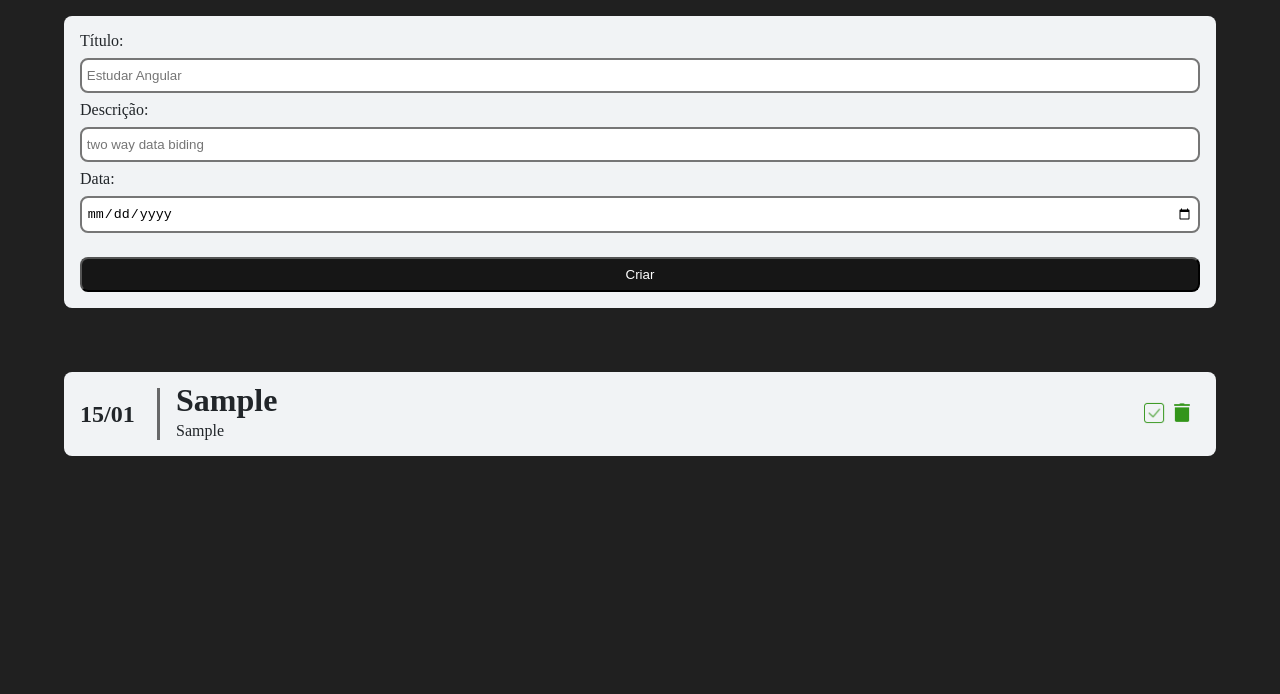
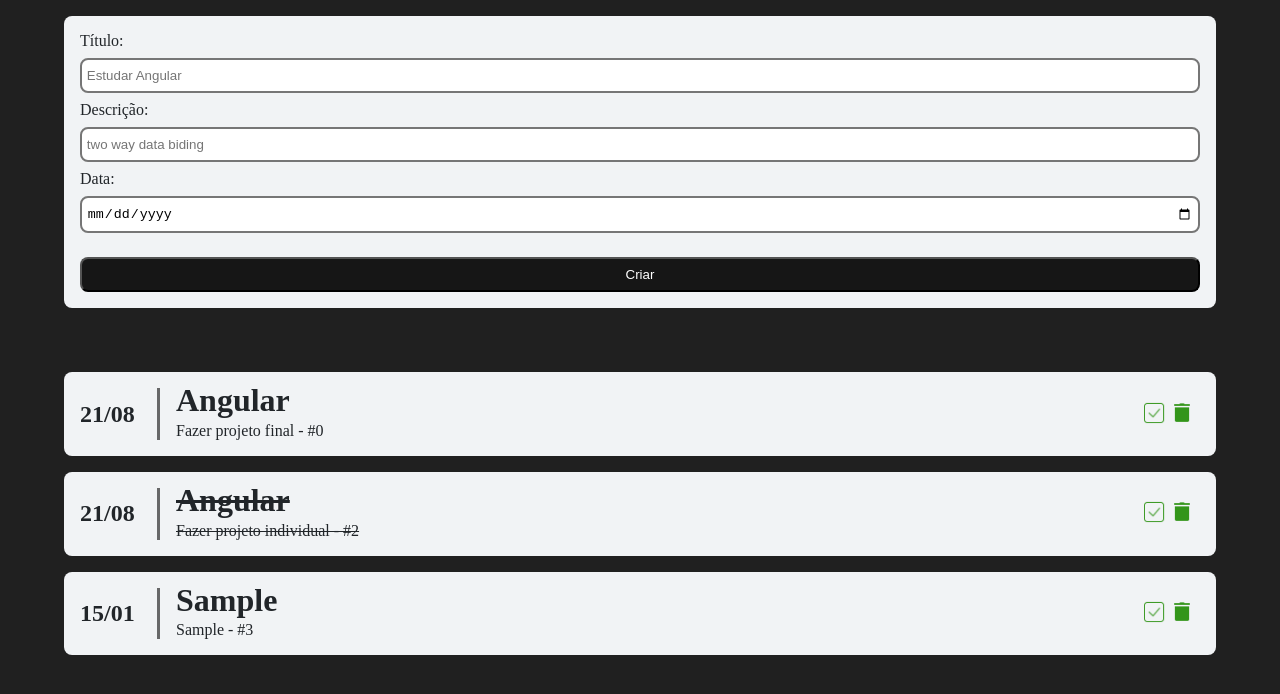
Before and after one commit to Octavio-Massaro/projeto_final_modulo2, a plain HTML site: page index.html in a window 1280 px wide. Both pictures are taken after typing "Sample", "Sample", "2020-01-15" into the empty fields and a click on the button "Criar". Drawn offline with Linux system fonts and the light colour scheme.

Commit message:
refatorado para encapsular logica de criar os elementos no DOM, e refatorado funções concluirTarefa, excluirTarefa e adicionarTarefa para manipular o array e depois chamar a função que cria os elementos no DOM

```diff
--- a/index.html
+++ b/index.html
@@ -51,7 +51,7 @@
       </li> -->
     </ul>
   </div>
-  <script src="./to-do-list-project.js"></script>
+  <script src="./to-do-list-project.js" type="module"></script>
 </body>
 
 </html>
--- a/to-do-list-project.js
+++ b/to-do-list-project.js
@@ -1,90 +1,52 @@
-// var id = 0;
-
-let lista_tarefas = [
+// escopo global
+const lista_tarefas = [
   {
     id: 0,
-    titulo: "tes1",
-    data: "teste1",
-    descricao: "teste1",
-    status: "teste11",
+    titulo: "Angular",
+    data: "21/08",
+    descricao: "Fazer projeto final",
+    concluido: false,
   },
-
   {
     id: 2,
-    titulo: "",
-    data: "",
-    descricao: "",
-    status: "",
+    titulo: "Angular",
+    data: "21/08",
+    descricao: "Fazer projeto individual",
+    concluido: true,
   },
 ];
 
-// var novo_item = {
-//         id,
-//         titulo: "",
-//         data:"",
-//         descricao:"",
-//         status:"",
-//       }
+criaListaTarefas();
 
+function criaListaTarefas() {
+  const ulCards = document.querySelector("#to-do-list");
+  ulCards.innerHTML = ""; // limpa todos os itens da to-do list atuais
 
-// function adicionar(entrada,lista_tarefas) {
-//     lista_tarefas.push({...entrada,id});
-//     id++;
-// }
-
-// function remover() {
-
-// }
-
-// let parar = false;
-// while(true){
-//     if(parar){
-//         break;
-//}
-
-// adicionar(novo_item,lista_tarefas);
-// console.log(lista_tarefas);
-// adicionar(novo_item,lista_tarefas);
-// console.log(lista_tarefas);
-// }
-
-// Variaveis
-// const adiciona = document.querySelector("#input-new-task");
-
-
-function concluirTarefa(itemDom) {
-  itemDom.classList.toggle("concluido");
-}
-
-function excluirTarefa(itemDom) {
-  itemDom.parentNode.removeChild(itemDom);
-}
-
-function criarTarefa(tituloItem, descricaoItem, dataItem) {
-  const lista_cards = document.querySelector("#to-do-list");
-
+  // cria novamente todos os itens que estão dentro de lista_tarefas
+  lista_tarefas.forEach(({ id, data, titulo, descricao, concluido }) => {
     const li = document.createElement("li");
     li.classList.add("card");
-  lista_cards.appendChild(li);
+    ulCards.appendChild(li);
 
     const div_data = document.createElement("div");
     div_data.classList.add("data");
     li.appendChild(div_data);
 
     const h2_data = document.createElement("h2");
-  h2_data.innerText = dataItem;
+    h2_data.innerText = data;
     div_data.appendChild(h2_data);
 
     const div_texto = document.createElement("div");
     div_texto.classList.add("texto");
+    concluido ? div_texto.classList.add("concluido") : '';
     li.appendChild(div_texto);
 
     const h1 = document.createElement("h1");
-  h1.innerText = tituloItem;
+    h1.innerText = titulo;
     div_texto.appendChild(h1);
 
     const p = document.createElement("p");
-  p.innerText = descricaoItem;
+    p.innerText = descricao + ' - #' + id;
     div_texto.appendChild(p);
 
     const div_btn = document.createElement("div");
@@ -93,7 +55,7 @@ function criarTarefa(tituloItem, descricaoItem, dataItem) {
 
     const btn_check = document.createElement("button");
     btn_check.classList.add("btn-done");
-  btn_check.addEventListener("click", () => concluirTarefa(div_texto));
+    btn_check.addEventListener("click", () => concluirTarefa(id));
     div_btn.appendChild(btn_check);
 
     const img_check = document.createElement("img");
@@ -102,13 +64,41 @@ function criarTarefa(tituloItem, descricaoItem, dataItem) {
 
     const btn_excluir = document.createElement("button");
     btn_excluir.classList.add("btn-delete");
-  btn_excluir.addEventListener("click", () => excluirTarefa(li));
+    btn_excluir.addEventListener("click", () => excluirTarefa(id));
     div_btn.appendChild(btn_excluir);
 
     const img_excluir = document.createElement("img");
     img_excluir.src = "./assets/trash_icon.png";
     btn_excluir.appendChild(img_excluir);
+  });
 }
+
+function concluirTarefa(id) {
+  const index = lista_tarefas.findIndex(item => item.id === id);
+  lista_tarefas[index].concluido = !lista_tarefas[index].concluido;
+  criaListaTarefas();
+}
+
+function excluirTarefa(id) {
+  // itemDom.parentNode.removeChild(itemDom);
+  const index = lista_tarefas.findIndex(item => item.id === id);
+  lista_tarefas.splice(index,1);
+  criaListaTarefas();
+}
+
+function adicionarTarefa(titulo, descricao, data, id) {
+  const item = {
+    id,
+    titulo,
+    data,
+    descricao,
+    concluido: false,
+  };
+  lista_tarefas.push(item);
+  criaListaTarefas();
+}
+
+
 
 const formulario = document.querySelector('#formulario');
 formulario.addEventListener("submit", (event) => {
@@ -119,7 +109,8 @@ formulario.addEventListener("submit", (event) => {
   const descricaoItem = document.querySelector('#input-descricao').value;
   let dataItem = document.querySelector('#input-data').value.split("-");
   dataItem = `${dataItem[2]}/${dataItem[1]}`
+  const id = Math.max(...lista_tarefas.map(item => item.id)) + 1;
 
-  criarTarefa(tituloItem, descricaoItem, dataItem);
+  adicionarTarefa(tituloItem, descricaoItem, dataItem, id);
   formulario.reset();
 });
```
Lines whose indentation alone changed are shown as unchanged.
